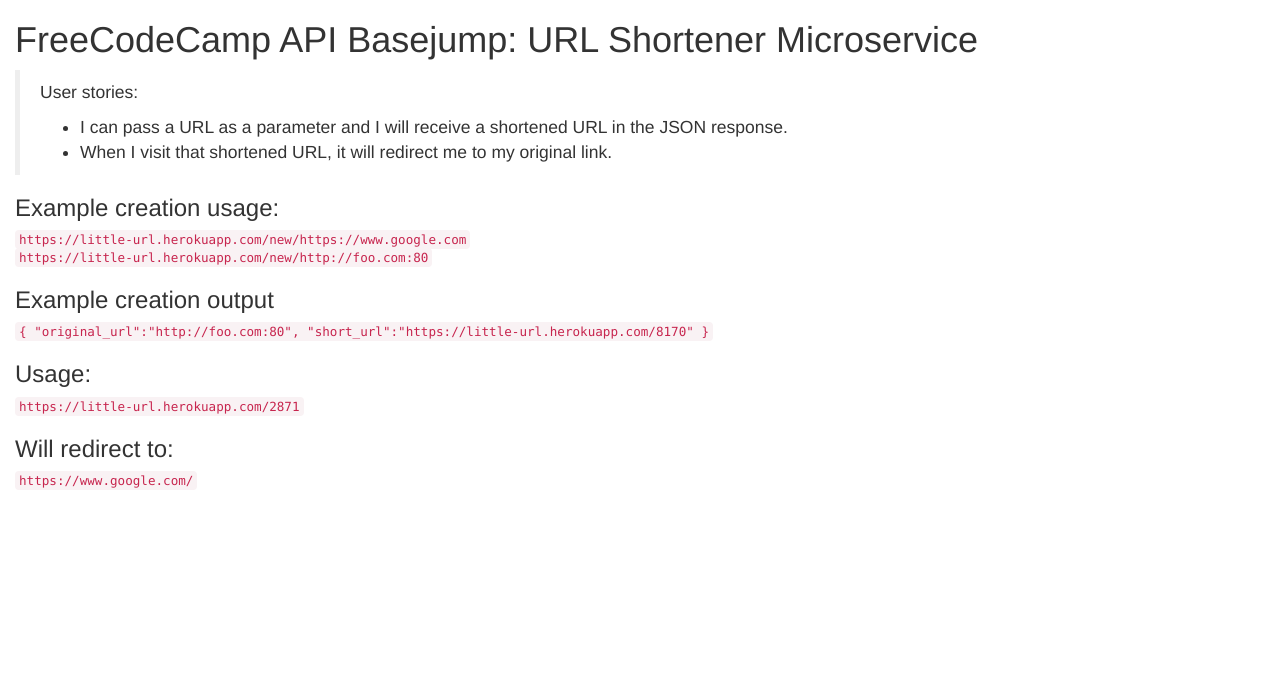
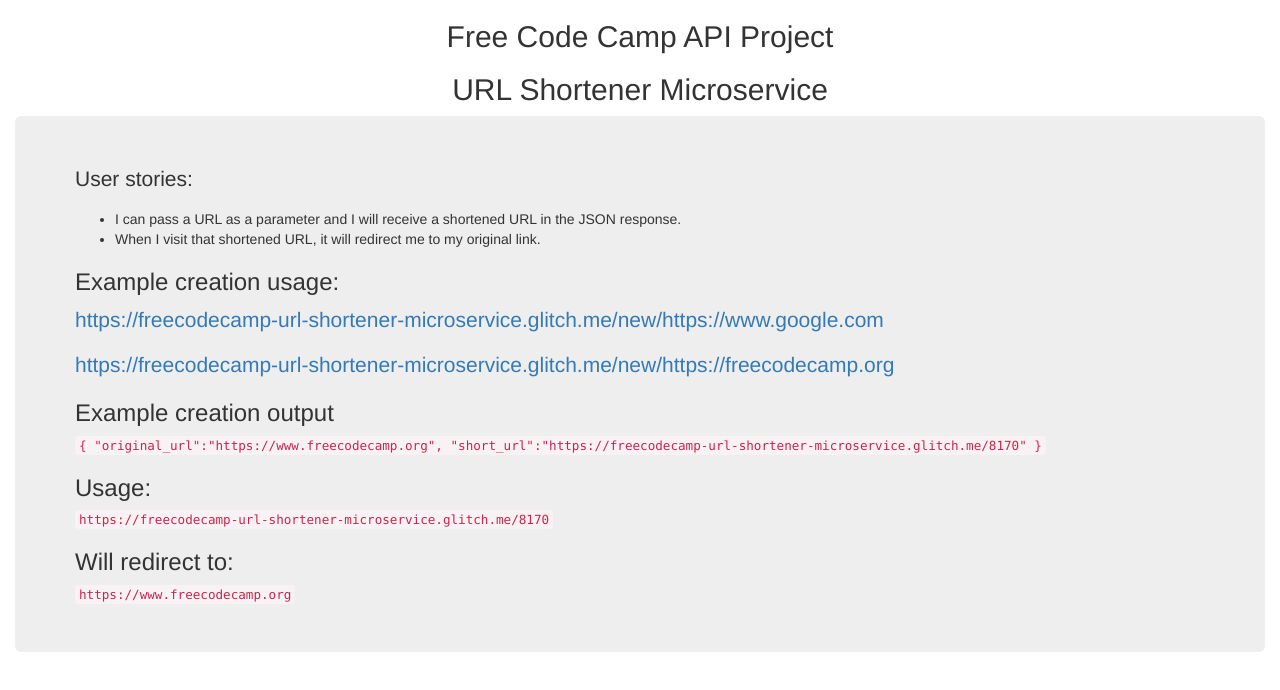
Before and after one commit to giuseppefragala/URL-Shortener-Microservice, a website: page index.htm in a window 1280 px wide. Drawn offline with nearby package versions, Linux system fonts and the light colour scheme.

Commit message:
Edited index.htm

```diff
--- a/index.htm
+++ b/index.htm
@@ -1,4 +1,3 @@
-
 <html lang="en">
 	<head>
 		<title>
@@ -14,8 +13,13 @@
 
 	<body>
 		<div class="container-fluid">
-			<h1 class="header">FreeCodeCamp API Basejump: URL Shortener Microservice</h1>
-			<blockquote>
+            <h2 class="header text-center">
+                Free Code Camp API Project
+            </h2>
+            <h2 class="header text-center">
+                URL Shortener Microservice
+            </h2>
+        <div class="jumbotron">
 				<p>User stories:</p>
 				<ul>
 					<li>
@@ -25,28 +29,32 @@
 						When I visit that shortened URL, it will redirect me to my original link.
 					</li>
 				</ul>
-			</blockquote>
+
 			<h3>Example creation usage:</h3>
-			<code>
-				https://little-url.herokuapp.com/new/https://www.google.com
-			</code><br/>
-			<code>
-				https://little-url.herokuapp.com/new/http://foo.com:80
-			</code>
+			<p>
+				<a href="https://freecodecamp-url-shortener-microservice.glitch.me/new/https://www.google.com">
+					https://freecodecamp-url-shortener-microservice.glitch.me/new/https://www.google.com
+				<a/>
+			</p>
+			<p>
+				<a href = "https://freecodecamp-url-shortener-microservice.glitch.me/new/http://foo.com:80">
+					https://freecodecamp-url-shortener-microservice.glitch.me/new/https://freecodecamp.org
+				</a>
+			</p>
 			<h3>Example creation output</h3>
 			<code>
 			{
-			  "original_url":"http://foo.com:80",
-			  "short_url":"https://little-url.herokuapp.com/8170"
+			  "original_url":"https://www.freecodecamp.org",
+			  "short_url":"https://freecodecamp-url-shortener-microservice.glitch.me/8170"
 			}
 			</code>
 			<h3>Usage:</h3>
 			<code>
-			https://little-url.herokuapp.com/2871
+			https://freecodecamp-url-shortener-microservice.glitch.me/8170
 			</code>
 			<h3>Will redirect to:</h3>
 			<code>
-			https://www.google.com/
+			https://www.freecodecamp.org
 			</code>
 		</div>
 	</body>
```
